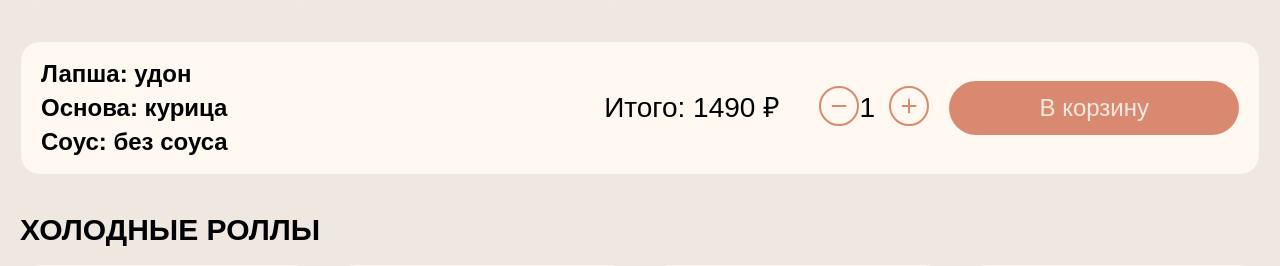
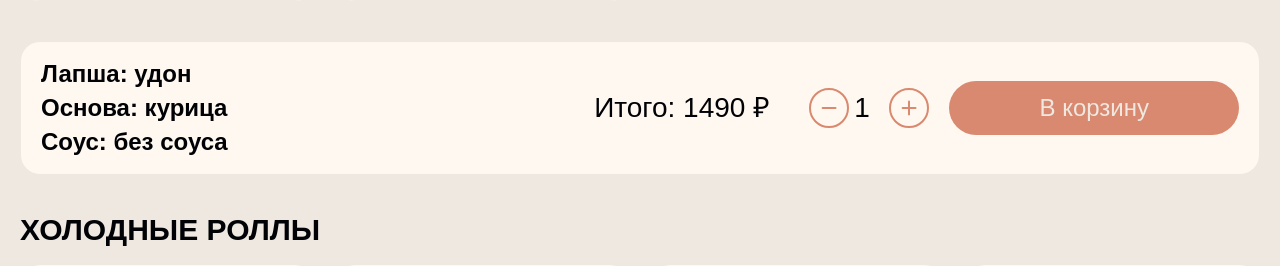
Before and after one commit to nelicepriatniy/inyan, a PHP site: page /menu.html in a window 1280 px wide. Shown: the part 1708-1974 px from the top of the page. Run offline with PHP 8.4, Linux system fonts and the light colour scheme; some web fonts are replaced.

Commit message:
small changes

```diff
--- a/style/style.css
+++ b/style/style.css
@@ -1831,6 +1831,10 @@ footer .footer-l .info {
   display: flex;
   align-items: center;
 }
+.person-count-wrapper .decrepent,
+.person-count-wrapper .increment {
+  height: 40px;
+}
 .person-count-wrapper input {
   font-family: "Fira Sans Condensed", sans-serif;
   font-weight: 400;
@@ -1839,7 +1843,7 @@ footer .footer-l .info {
   color: #000205;
   text-align: center;
   background: none;
-  max-width: 30px;
+  max-width: 40px;
   -moz-appearance: textfield;
   appearance: textfield;
 }
--- a/style/style.scss
+++ b/style/style.scss
@@ -2073,6 +2073,11 @@ footer {
   display: flex;
   align-items: center;
 
+  .decrepent,
+  .increment {
+    height: 40px;
+  }
+
   input {
     font-family: "Fira Sans Condensed", sans-serif;
     font-weight: 400;
@@ -2081,7 +2086,7 @@ footer {
     color: #000205;
     text-align: center;
     background: none;
-    max-width: 30px;
+    max-width: 40px;
     -moz-appearance: textfield;
     appearance: textfield;
   }
```
Also changed, not shown: 1 other file.
